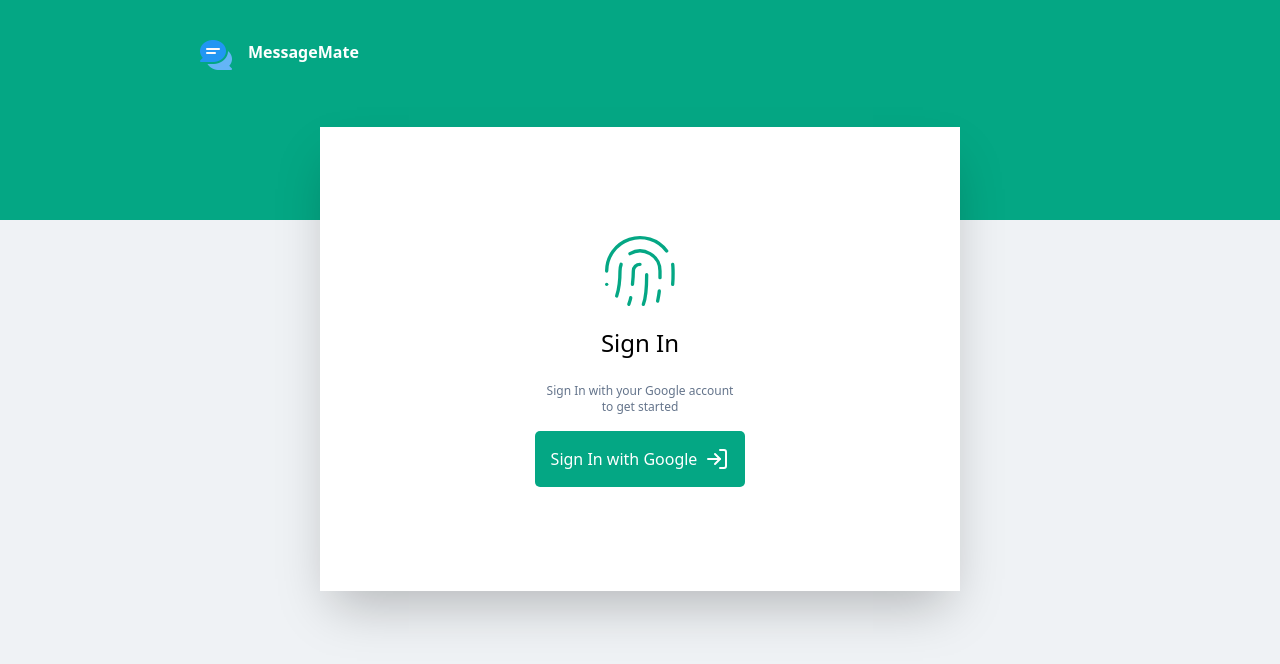
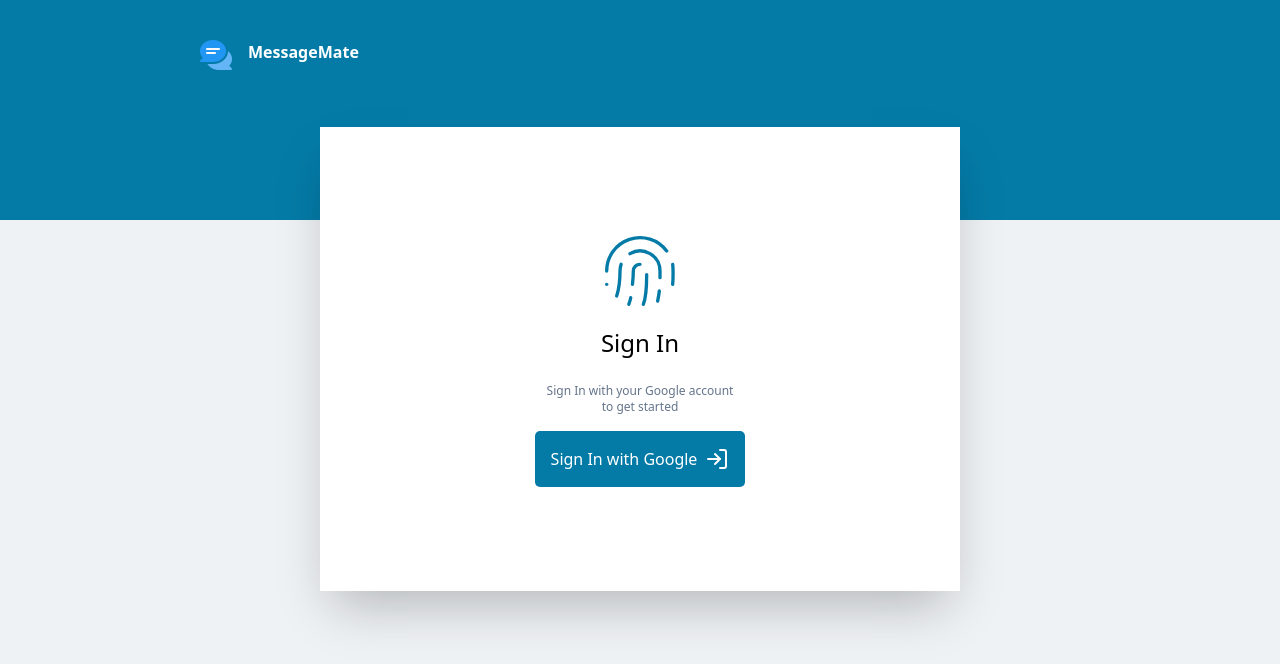
Before and after one commit to kunalpapnai/MessageMate, a React (Vite) app: page /login in a window 1280 px wide. Shown: the top 664 px of the page. Built offline with nearby package versions, Linux system fonts and the light colour scheme; no server answers.

Commit message:
ui fixes

```diff
--- a/src/Components/Profile.jsx
+++ b/src/Components/Profile.jsx
@@ -18,7 +18,7 @@ function Profile(props) {
 
   return (
     <div className='bg-background w-[30vw] min-w-[350px]'>
-        <div className="bg-green-400 text-white py-4 text-lg px-4 flex items-center gap-6">
+        <div className="bg-[#4A90E2] text-white py-4 text-lg px-4 flex items-center gap-6">
           <button onClick={props.onBack}><ArrowLeft/></button>
           <div>Profile</div>
         </div>
--- a/tailwind.config.js
+++ b/tailwind.config.js
@@ -7,11 +7,11 @@ export default {
   theme: {
     extend: {
       colors:{
-        primary: "#04a784",
-        "primary-dense": "#008069",
+        primary: "#047BA7",
+        "primary-dense": "#005B80",
         background:"#eff2f5",
         "chat-bg": "#F2EFE9",
-        "primary-light": "#D9FDD2"
+        "primary-light": "#C2E9FB"
       }
     },
   },
```
